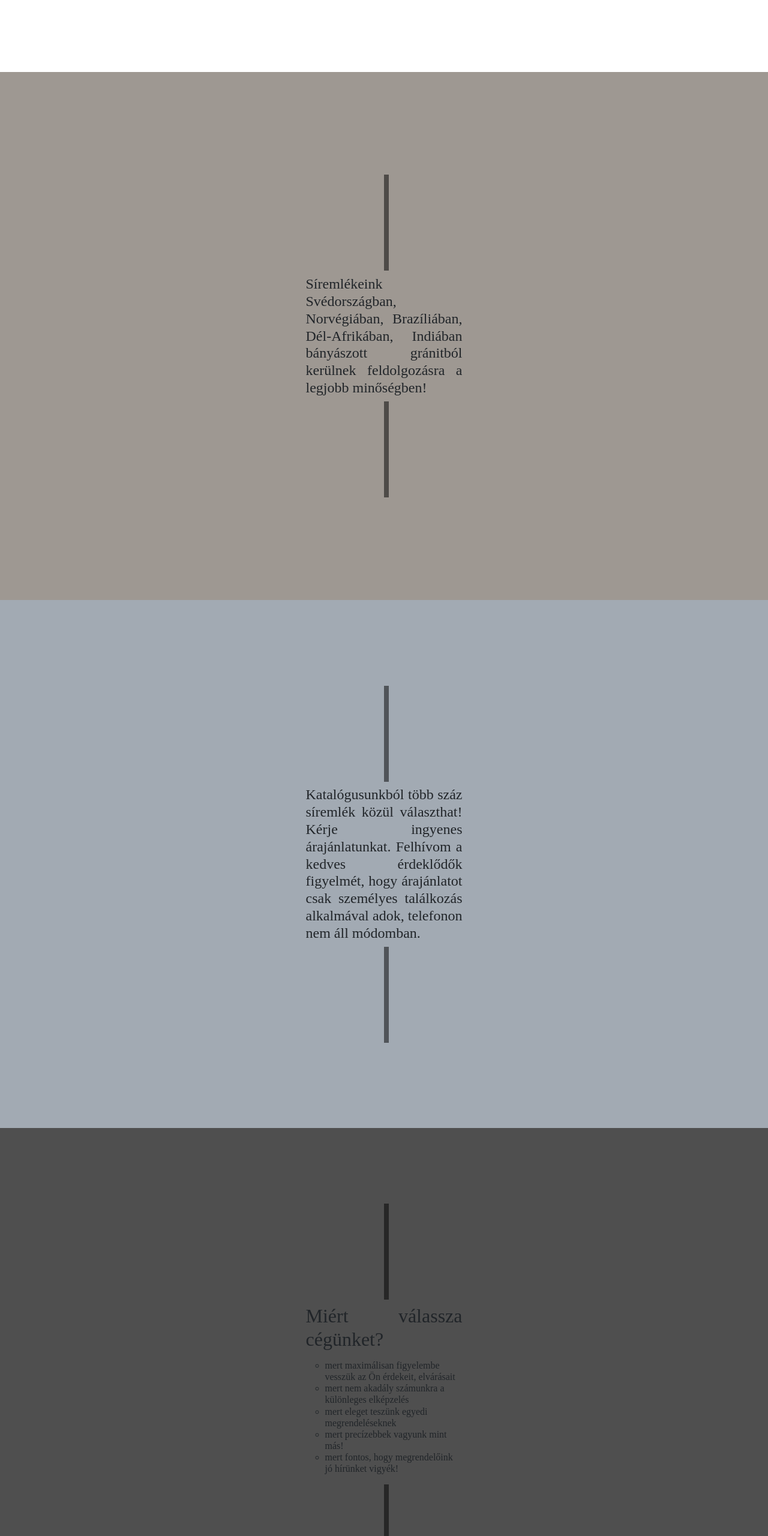
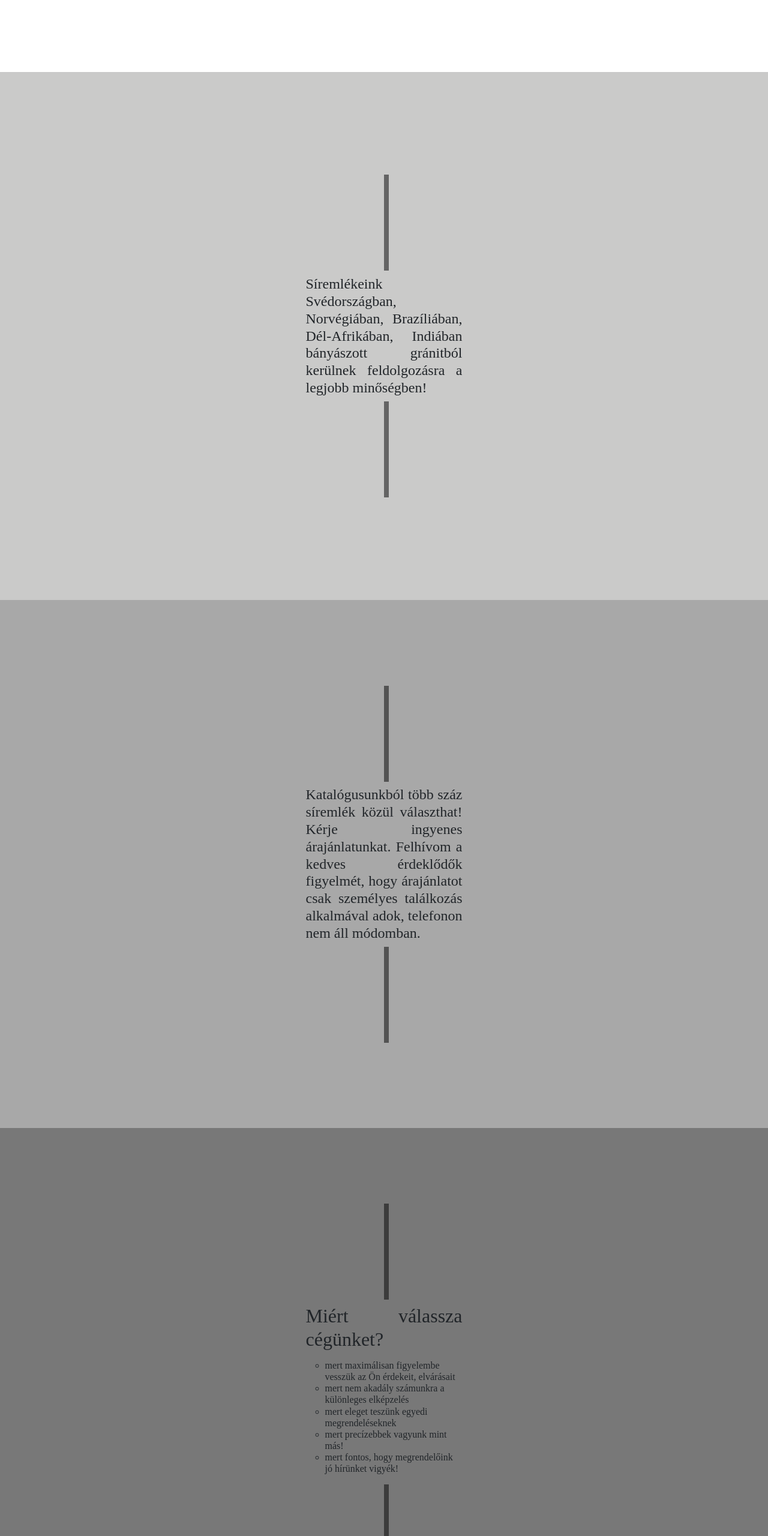
Before and after one commit to bence-haris/nagyatadsirko, a plain HTML site: page aboutus.html in a window 1280 px wide. Shown: the part 1560-4120 px from the top of the page at 60% size. Drawn offline with nearby package versions, Linux system fonts and the light colour scheme.

Commit message:
aboutus recolored

```diff
--- a/styles.css
+++ b/styles.css
@@ -59,13 +59,13 @@ button:hover{
 
 
 .bg1 {
-  background-color: #9e9892;
+  background-color: #cacac9;
 }
 .bg2 {
-  background-color: #a2aab3;
+  background-color: #a8a8a8;
 }
 .bg3 {
-  background-color: #4f4f4f;
+  background-color: #787878;
 }
 .bg4 {
     background-color: #000000;
```
